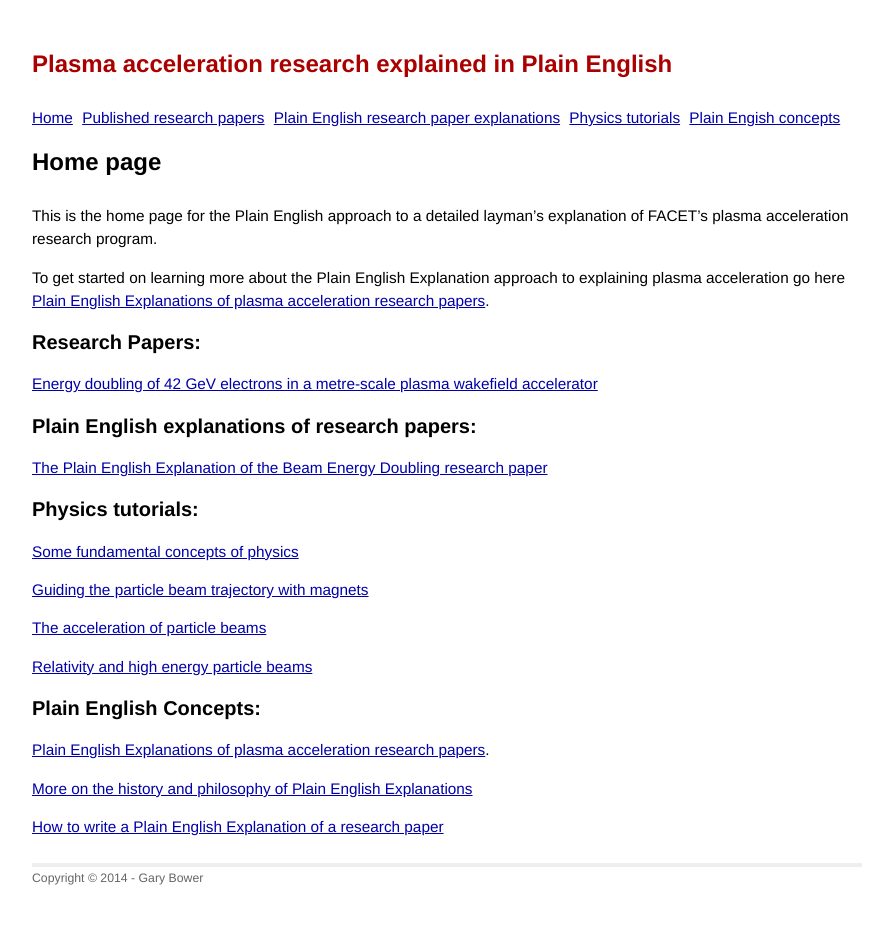
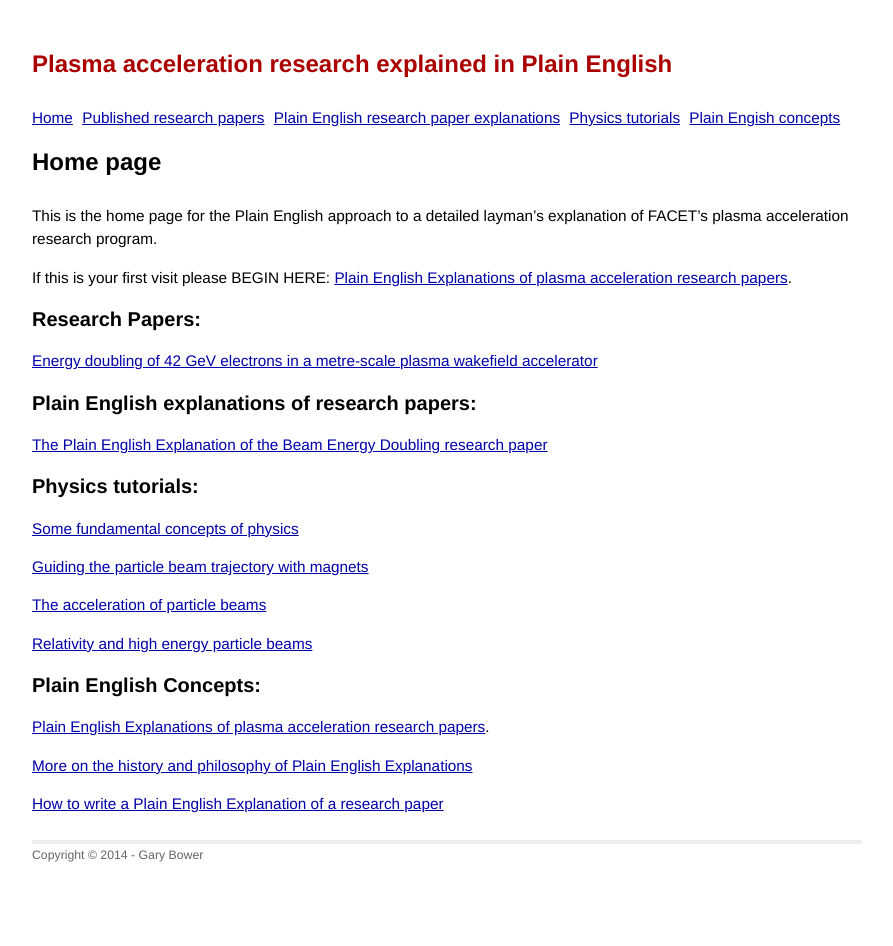
Before and after one commit to grbfacet/facet, a Jekyll site: the page built from index.md, in a window 1280 px wide. Shown: the whole page, without its empty margins (193-1086 px from the left). Built offline with Jekyll 4.4.1, drawn with Linux system fonts in a browser that asks for light colours.

Commit message:
Update index.md

```diff
--- a/index.md
+++ b/index.md
@@ -5,7 +5,7 @@ title: Home page
 
 This is the home page for the Plain English approach to a detailed layman's explanation of FACET's plasma acceleration research program.
 
-To get started on learning more about the Plain English Explanation approach to explaining plasma acceleration go here [Plain English Explanations of plasma acceleration research papers](/plasma-accel-explained.html).
+If this is your first visit please BEGIN HERE: [Plain English Explanations of plasma acceleration research papers](/plasma-accel-explained.html).
 
 
 ## Research Papers:
```
